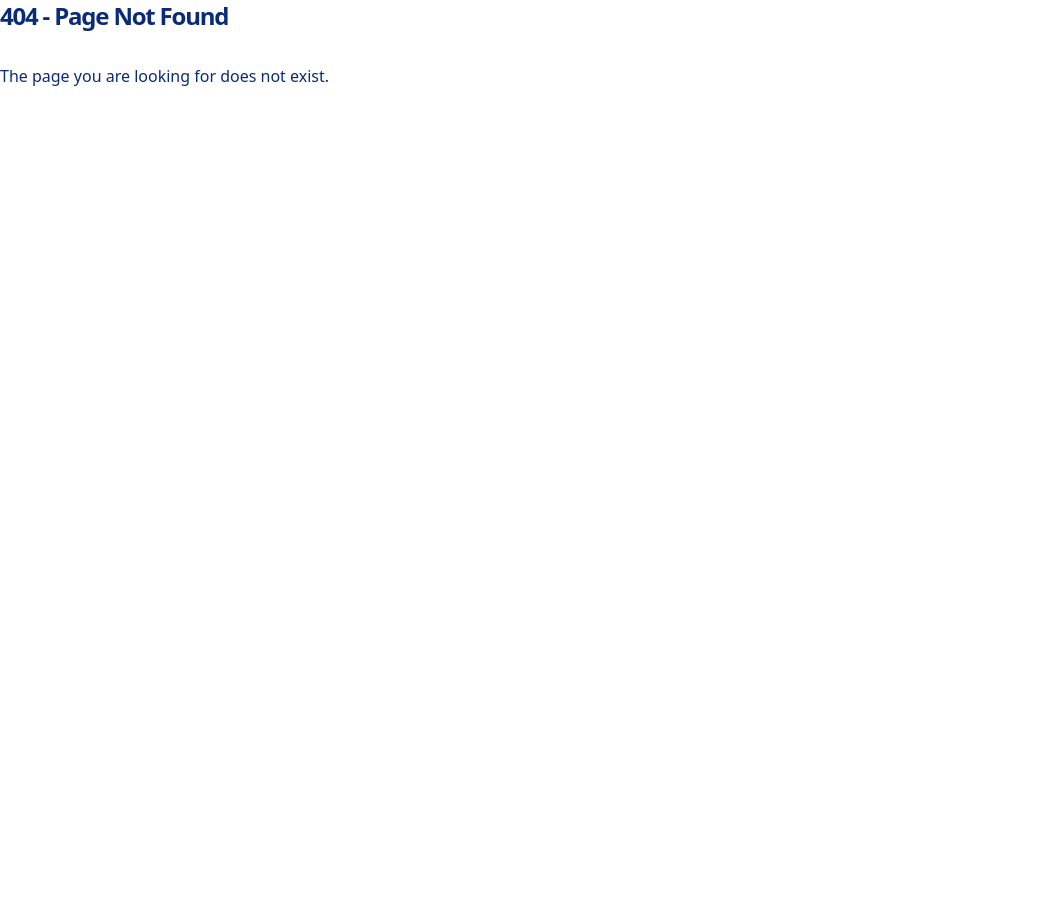
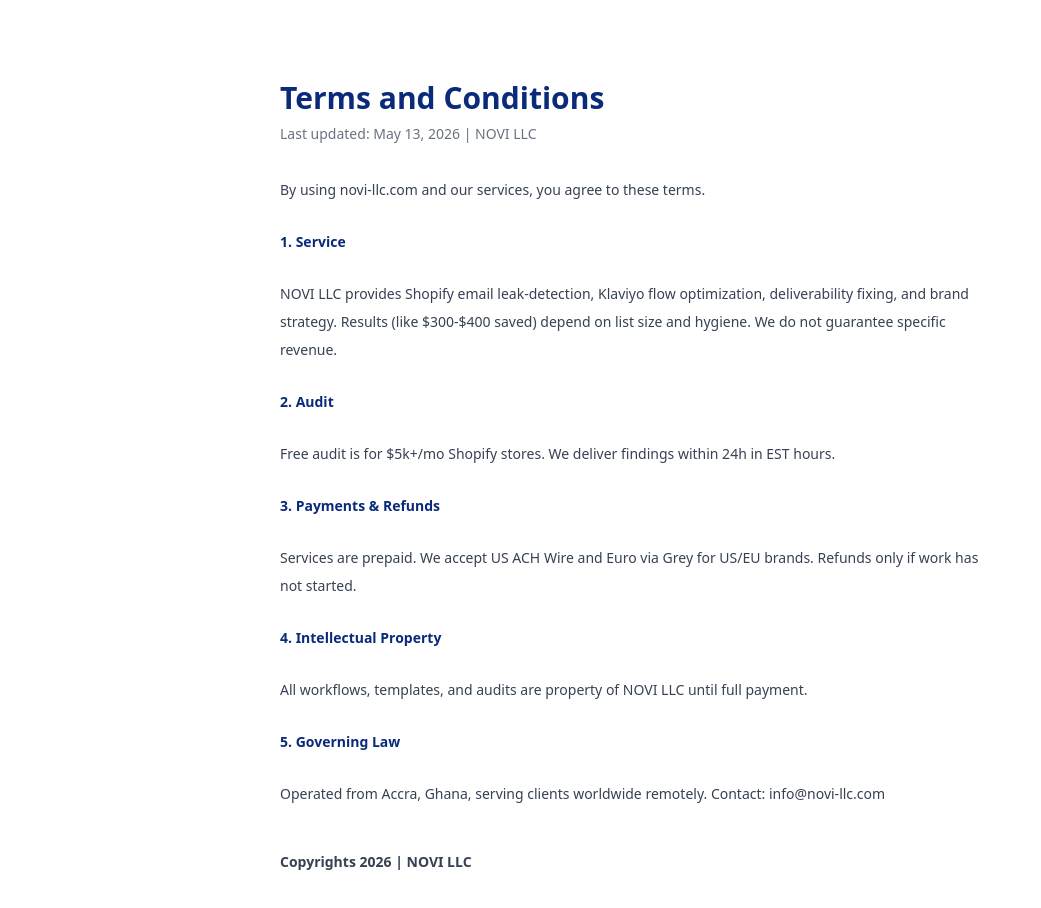
Before and after one commit to NOVI-I6699-cmd/portfolio-starter-kit, a Next.js app: page /terms in a window 1280 px wide. Before the commit this address had no page. Shown: the top 908 px of the page, without its empty margins (0-1041 px from the left). Before the commit the page ends 800 px from the top, so only its background shows below. Built offline with nearby package versions, Linux system fonts and the light colour scheme.

Commit message:
Create page.tsx

```diff
--- /dev/null
+++ b/app/terms/page.tsx
@@ -0,0 +1,22 @@
+export default function Terms() {
+  return (
+    <main className="max-w-3xl mx-auto px-6 py-20">
+      <h1 className="text-3xl font-bold text-[#0A2A7A]">Terms and Conditions</h1>
+      <p className="mt-2 text-sm text-gray-500">Last updated: May 13, 2026 | NOVI LLC</p>
+      <div className="mt-8 space-y-6 text-sm leading-7 text-gray-700">
+        <p>By using novi-llc.com and our services, you agree to these terms.</p>
+        <h2 className="font-bold text-[#0A2A7A]">1. Service</h2>
+        <p>NOVI LLC provides Shopify email leak-detection, Klaviyo flow optimization, deliverability fixing, and brand strategy. Results (like $300-$400 saved) depend on list size and hygiene. We do not guarantee specific revenue.</p>
+        <h2 className="font-bold text-[#0A2A7A]">2. Audit</h2>
+        <p>Free audit is for $5k+/mo Shopify stores. We deliver findings within 24h in EST hours.</p>
+        <h2 className="font-bold text-[#0A2A7A]">3. Payments & Refunds</h2>
+        <p>Services are prepaid. We accept US ACH Wire and Euro via Grey for US/EU brands. Refunds only if work has not started.</p>
+        <h2 className="font-bold text-[#0A2A7A]">4. Intellectual Property</h2>
+        <p>All workflows, templates, and audits are property of NOVI LLC until full payment.</p>
+        <h2 className="font-bold text-[#0A2A7A]">5. Governing Law</h2>
+        <p>Operated from Accra, Ghana, serving clients worldwide remotely. Contact: info@novi-llc.com</p>
+        <p className="pt-4 font-semibold">Copyrights 2026 | NOVI LLC</p>
+      </div>
+    </main>
+  )
+}
```
